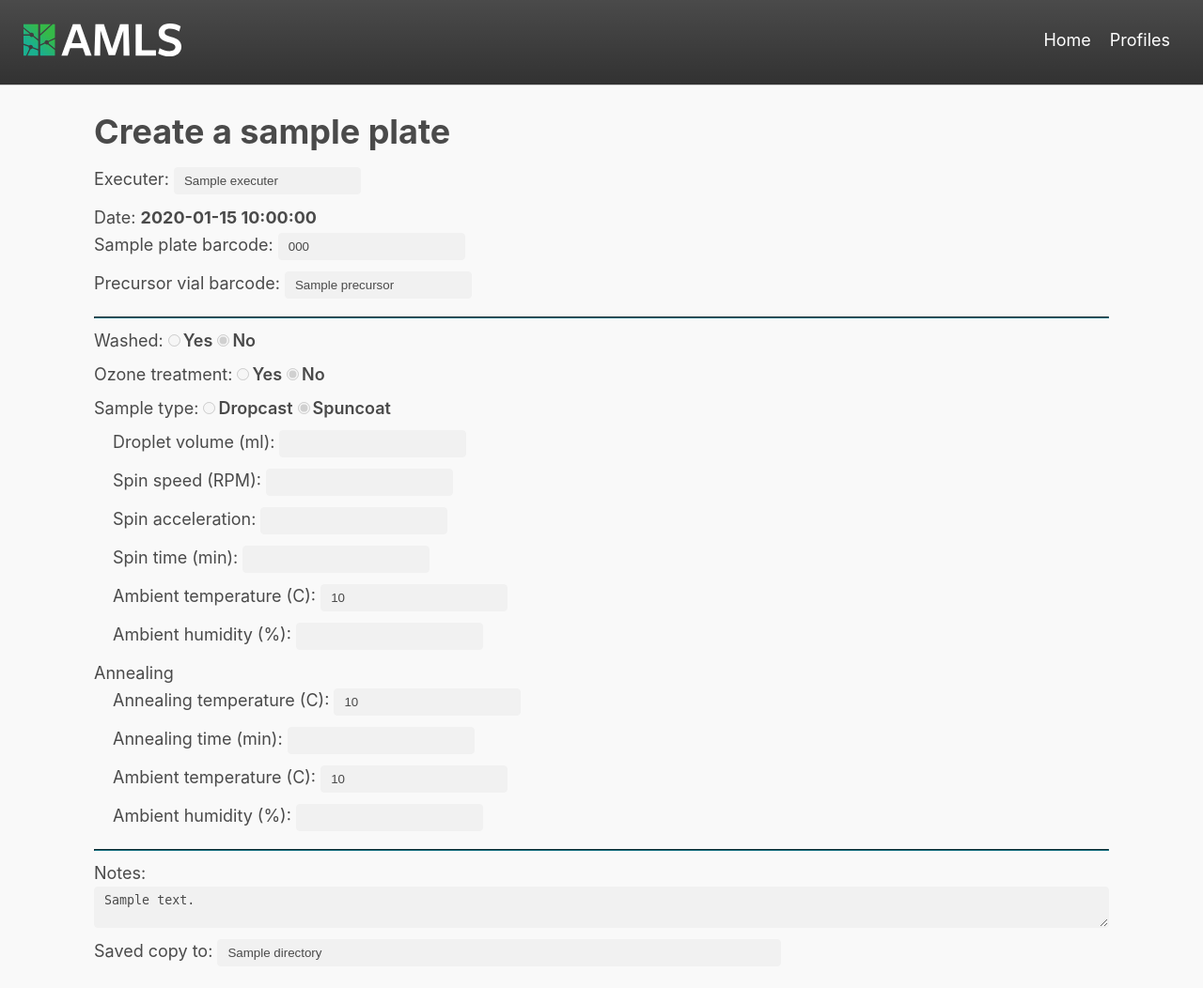
After one commit to PV-Lab/labdata-pipeline, a FastAPI app: template frontend/templates/view_plate.html in a window 1280 px wide. The commit adds this page. Shown: the whole page at 94% size. Run offline with FastAPI, Linux system fonts and the light colour scheme; the template is opened without the code that fills it: most values are stand-ins (such as "Sample title", 1, 10 or a date in 2020).

Commit message:
Added ability to view sample plates

```diff
--- a/backend/main.py
+++ b/backend/main.py
@@ -139,6 +139,7 @@ PLATE_FIELDNAMES = [
     "Annealing time (min)",
     "Ambient temp at anneal (C)",
     "Ambient Humidity at anneal (%)",
+    "Notes",
     "Save copy to"
 ]
 
@@ -148,7 +149,8 @@ PLATE_PROPERTIES_TO_FIELDNAMES = {
         "barcode": "Sample plate barcode",
         "executer": "Executer",
         "precursor": "Precursor vial barcode",
-        'directory': 'Save copy to'
+        'directory': 'Save copy to',
+        'notes': "Notes"
     },
     "props": {
         "anneal_ambient_humidity": "Ambient Humidity at anneal (%)",
@@ -217,6 +219,7 @@ class Plate(BaseModel):
     precursor: str
     props: dict
     directory: str
+    notes: str
 
 
 class Profile(BaseModel):
@@ -681,6 +684,26 @@ async def save_plate(plate: Plate):
     except Exception as e:
         return {"detail": "Upload failed", "error": e}
 
+@app.get('/plate')
+def get_plate(request: Request, plate_barcode):
+    """
+    Downloads the information related to a sample plate
+    """
+    df, path = download(plate_barcode, "/Sample plates")
+    out = {}
+    out['props'] = {}
+    for property, fieldname in PLATE_PROPERTIES_TO_FIELDNAMES['general'].items():
+        out[property] = df.iloc[0][fieldname]
+    for property, fieldname in PLATE_PROPERTIES_TO_FIELDNAMES['props'].items():
+        out['props'][property] = df.iloc[0][fieldname]
+    return templates.TemplateResponse('view_plate.html', {'request': request} | out)
+
+@app.get('/search-plate')
+def search_plate(request: Request):
+    """
+    Returns the page which allows to search the plate barcode
+    """
+    return templates.TemplateResponse('search_plate.html', {'request': request})
 
 ### Profiles ####
 #################
--- a/frontend/static/script.js
+++ b/frontend/static/script.js
@@ -435,6 +435,7 @@ function save_plate() {
     plate.executer = document.querySelector('#executer').value;
     plate.date = general.querySelector('#date').innerHTML;
     plate.directory = document.querySelector('#directory').value;
+    plate.notes = document.querySelector('#notes').value;
     props.forEach(input => {
         if (input.type === 'radio' ) {
             if (input.checked) {
--- a/frontend/templates/index.html
+++ b/frontend/templates/index.html
@@ -17,4 +17,7 @@
 <div>
     <a href="/create-plate">Create a new sample plate</a>
 </div>
+<div>
+    <a href="/search-plate">View sample plate</a>
+</div>
 {% endblock %}
--- /dev/null
+++ b/frontend/templates/view_plate.html
@@ -0,0 +1,112 @@
+{% extends "base.html" %}
+{% block body %}
+<h2>Create a sample plate</h2>
+<div id="general">
+<div>
+    Executer: <input value="{{ executer }}" disabled>
+</div>
+<div>
+    Date: <strong><span id="date">{{ date }}</span></strong>
+</div>
+<div>
+    Sample plate barcode: <input id="barcode" type="text" value="{{ barcode }}">
+</div>
+<div>
+    Precursor vial barcode: <input id="precursor" type="text" value="{{ precursor }}">
+</div>
+</div>
+<hr>
+<div id="props">
+<div style="display: flex;">
+    Washed:
+    {% if props['washed'] == 'Yes' %}
+    <label><input type="radio" name="washed" value="Yes" checked disabled>Yes</label>
+    <label><input type="radio" name="washed" value="No" disabled>No</label>
+    {% else %}
+    <label><input type="radio" name="washed" value="Yes" disabled>Yes</label>
+    <label><input type="radio" name="washed" value="No" checked disabled>No</label>
+    {% endif %}
+
+</div>
+<div id="washed" style="padding-left: 20px;">{% if props['washed'] == 'Yes' %}In what: <input type="text" id="washed_in" value="{{props['washed_in'] }}">{%endif%}</div>
+<div style="display: flex;">
+    Ozone treatment:
+    {% if props['ozone'] == 'Yes' %}
+    <label><input type="radio" name="ozone" value="Yes" checked disabled>Yes</label>
+    <label><input type="radio" name="ozone" value="No" disabled>No</label>
+    {% else %}
+    <label><input type="radio" name="ozone" value="Yes" disabled>Yes</label>
+    <label><input type="radio" name="ozone" value="No" checked disabled>No</label>
+    {% endif %}
+</div>
+<div id="ozone" style="padding-left: 20px;">
+    {% if props['ozone'] == 'Yes' %}
+    Time treated (min): <input type="text" id="ozone_time" value="{{props['ozone_time'] }}">
+    {%endif%}
+</div>
+<div style="display: flex;">
+    Sample type:
+    {% if props['sample_type'] == "Dropcast" %}
+    <label><input type="radio" name="sample_type" value="Dropcast" checked disabled>Dropcast</label>
+    <label><input type="radio" name="sample_type" value="Spuncoat" disabled>Spuncoat</label>
+    {% else %}
+    <label><input type="radio" name="sample_type" value="Dropcast" disabled>Dropcast</label>
+    <label><input type="radio" name="sample_type" value="Spuncoat" checked disabled>Spuncoat</label>
+    {%endif%}
+</div>
+<div id="sample_type" style="padding-left: 20px;">
+    {% if props['sample_type'] == "Dropcast" %}
+    <div>
+        <div>
+        Droplet volume (ml): <input type="number" id="dropcast_droplet_volume" value="{{props['dropcast_droplet_volume']}}">
+        </div>
+        <div>
+        Dropcasting temperature (C): <input type="number" id="dropcast_temp" value="{{props['dropcast_temp']}}">
+        </div>
+        <div>
+        Ambient temperature (C): <input type="number" id="dropcast_ambient_temp" value="{{props['dropcast_ambient_temp']}}">
+        </div>
+        <div>
+        Ambient humidity (%): <input type="number" id="dropcast_ambient_humidity" value="{{props['dropcast_ambient_humidity']}}">
+        </div>
+        <div>
+        Drying temperature (C): <input type="number" id="dropcast_drying_temp" value="{{props['dropcast_drying_temp']}}">
+        </div>
+        <div>
+        Drying time (min): <input type="number" id="dropcast_drying_time" value="{{props['dropcast_drying_time']}}">
+        </div>
+    </div>
+    {% else %}
+    <div>
+        <div>Droplet volume (ml): <input type="number" id="spuncoat_droplet_volume" value="{{props['spuncoat_droplet_volume']}}"></div>
+        <div>Spin speed (RPM): <input type="number" id="spuncoat_spin_speed" value="{{props['spuncoat_spin_speed']}}"></div>
+        <div>Spin acceleration: <input type="number" id="spuncoat_spin_acceleration" value="{{props['spuncoat_spin_acceleration']}}"></div>
+        <div>Spin time (min): <input type="number" id="spuncoat_spin_time" value="{{props['spuncoat_spin_time']}}"></div>
+        <div>Ambient temperature (C): <input type="number" id="spuncoat_ambient_temp" value="{{props['spuncoat_ambient_temp']}}"></div>
+        <div>Ambient humidity (%): <input type="number" id="spuncoat_ambient_humidity" value="{{props['spuncoat_ambient_humidity']}}"></div>
+    </div>
+    {%endif%}
+</div>
+<div>Annealing</div>
+<div style="padding-left: 20px;">
+    <div>
+        Annealing temperature (C): <input type="number" id="annealing_temp" value="{{ props['annealing_temp'] }}">
+    </div>
+    <div>
+        Annealing time (min): <input type="number" id="annealing_time" value="{{ props['annealing_time'] }}">
+    </div>
+    <div>
+        Ambient temperature (C): <input type="number" id="anneal_ambient_temp" value="{{ props['anneal_ambient_temp'] }}">
+    </div>
+    <div>
+        Ambient humidity (%): <input type="number" id="anneal_ambient_humidity" value="{{ props['anneal_ambient_humidity'] }}">
+    </div>
+</div>
+<hr>
+<div>
+    Notes: <textarea id="notes">{{ notes }}</textarea>
+</div>
+<div>
+    Saved copy to: <input class="long-input" value="{{ directory }}">
+</div>
+{% endblock %}
```
Also changed, not shown: frontend/templates/search_plate.html (added, +8 -0 lines).
